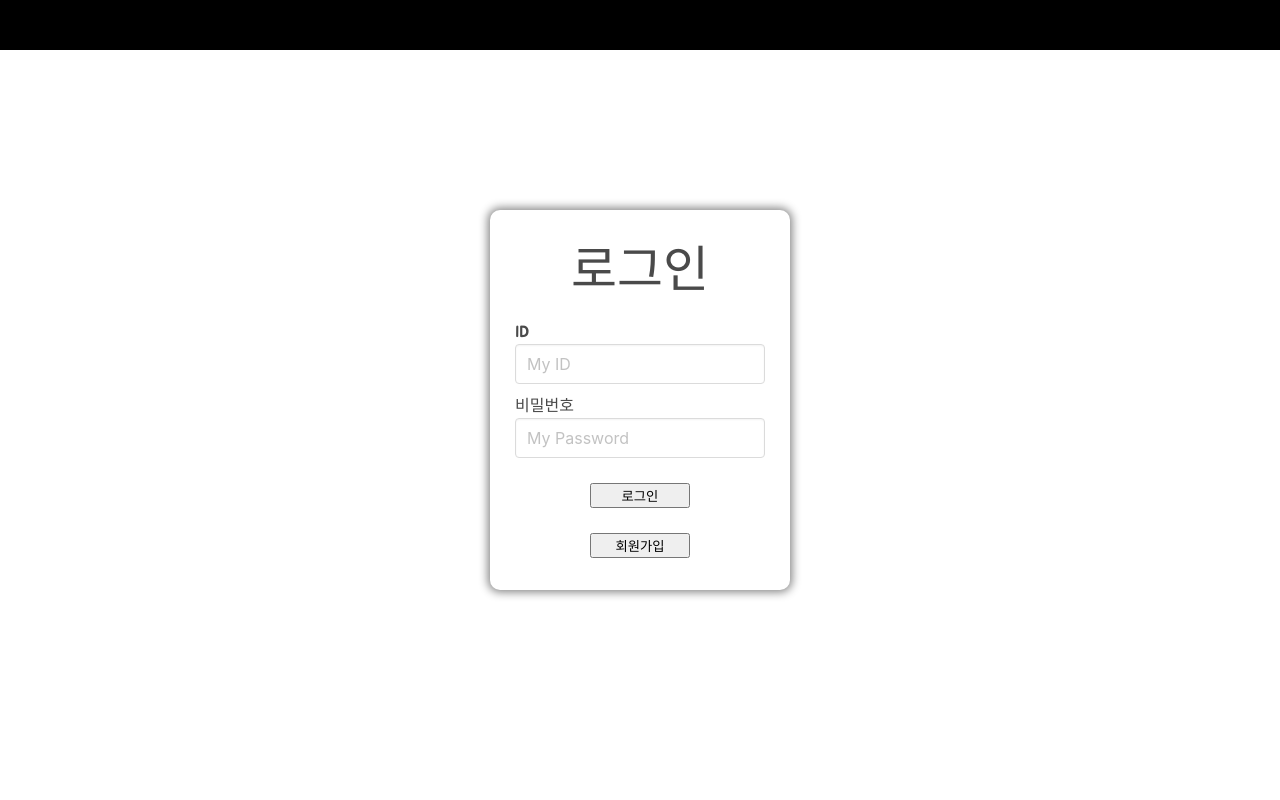
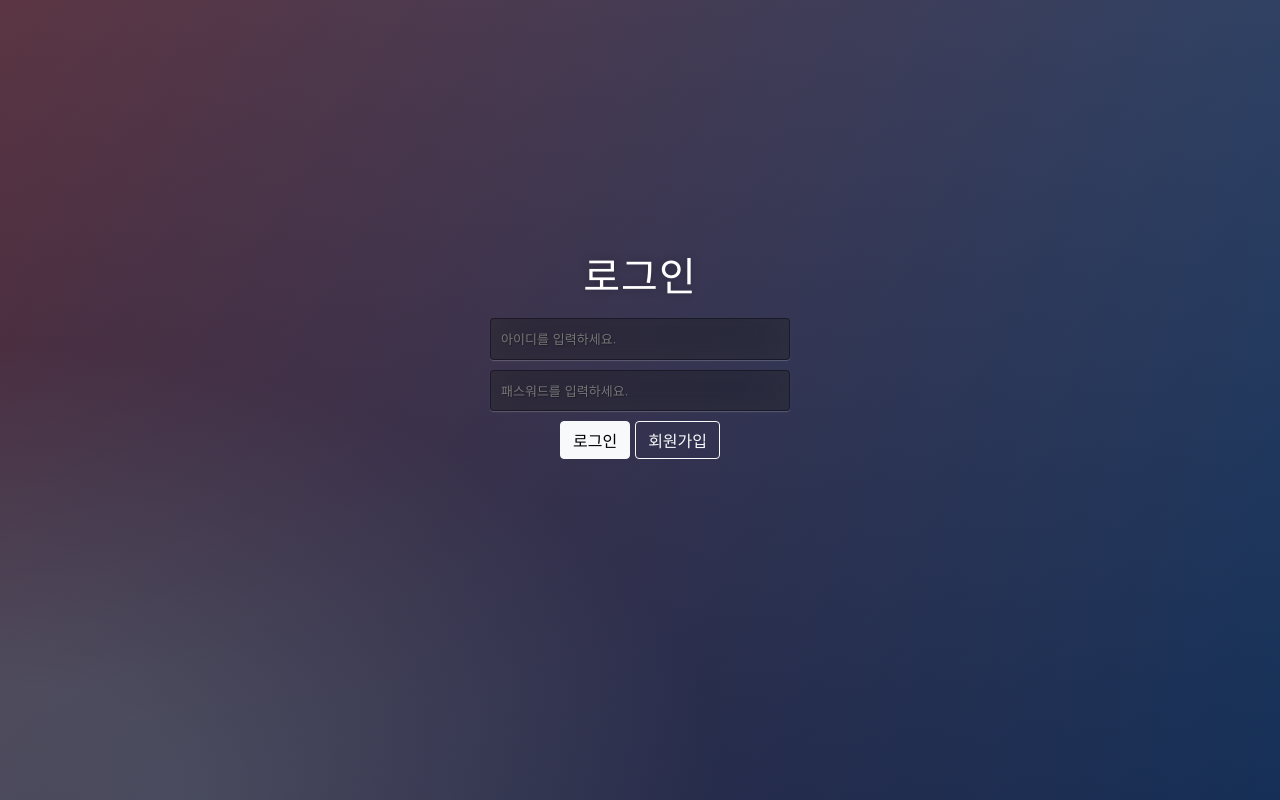
Before and after one commit to jangjh45/today_music, a Flask app: page /login in a window 1280 px wide. Run offline with Flask 2, Linux system fonts and the light colour scheme; some libraries are stand-ins or nearby versions.

Commit message:
feat: login CSS 정상작동확인

```diff
--- /dev/null
+++ b/static/css/loginCss.css
@@ -0,0 +1,80 @@
+@import url(https://fonts.googleapis.com/css?family=Open+Sans);
+
+.btn:hover {
+    color: #333333;
+    text-decoration: none;
+    background-color: #e6e6e6;
+    background-position: 0 -15px;
+    -webkit-transition: background-position 0.1s linear;
+    -moz-transition: background-position 0.1s linear;
+    -ms-transition: background-position 0.1s linear;
+    -o-transition: background-position 0.1s linear;
+    transition: background-position 0.1s linear;
+}
+
+* {
+    -webkit-box-sizing: border-box;
+    -moz-box-sizing: border-box;
+    -ms-box-sizing: border-box;
+    -o-box-sizing: border-box;
+    box-sizing: border-box;
+}
+
+html {
+    width: 100%;
+    height: 100%;
+    overflow: hidden;
+}
+
+body {
+    width: 100%;
+    height: 100%;
+    font-family: 'Open Sans', sans-serif;
+    background: #092756;
+    background: -moz-radial-gradient(0% 100%, ellipse cover, rgba(104, 128, 138, .4) 10%, rgba(138, 114, 76, 0) 40%), -moz-linear-gradient(top, rgba(57, 173, 219, .25) 0%, rgba(42, 60, 87, .4) 100%), -moz-linear-gradient(-45deg, #670d10 0%, #092756 100%);
+    background: -webkit-radial-gradient(0% 100%, ellipse cover, rgba(104, 128, 138, .4) 10%, rgba(138, 114, 76, 0) 40%), -webkit-linear-gradient(top, rgba(57, 173, 219, .25) 0%, rgba(42, 60, 87, .4) 100%), -webkit-linear-gradient(-45deg, #670d10 0%, #092756 100%);
+    background: -o-radial-gradient(0% 100%, ellipse cover, rgba(104, 128, 138, .4) 10%, rgba(138, 114, 76, 0) 40%), -o-linear-gradient(top, rgba(57, 173, 219, .25) 0%, rgba(42, 60, 87, .4) 100%), -o-linear-gradient(-45deg, #670d10 0%, #092756 100%);
+    background: -ms-radial-gradient(0% 100%, ellipse cover, rgba(104, 128, 138, .4) 10%, rgba(138, 114, 76, 0) 40%), -ms-linear-gradient(top, rgba(57, 173, 219, .25) 0%, rgba(42, 60, 87, .4) 100%), -ms-linear-gradient(-45deg, #670d10 0%, #092756 100%);
+    background: -webkit-radial-gradient(0% 100%, ellipse cover, rgba(104, 128, 138, .4) 10%, rgba(138, 114, 76, 0) 40%), linear-gradient(to bottom, rgba(57, 173, 219, .25) 0%, rgba(42, 60, 87, .4) 100%), linear-gradient(135deg, #670d10 0%, #092756 100%);
+    filter: progid:DXImageTransform.Microsoft.gradient(startColorstr='#3E1D6D', endColorstr='#092756', GradientType=1);
+}
+
+.login {
+    position: absolute;
+    top: 50%;
+    left: 50%;
+    margin: -150px 0 0 -150px;
+    width: 300px;
+    height: 300px;
+}
+
+.login h1 {
+    color: #fff;
+    text-shadow: 0 0 10px rgba(0, 0, 0, 0.3);
+    letter-spacing: 1px;
+    text-align: center;
+}
+
+input {
+    width: 100%;
+    margin-bottom: 10px;
+    background: rgba(0, 0, 0, 0.3);
+    border: none;
+    outline: none;
+    padding: 10px;
+    font-size: 13px;
+    color: #fff;
+    text-shadow: 1px 1px 1px rgba(0, 0, 0, 0.3);
+    border: 1px solid rgba(0, 0, 0, 0.3);
+    border-radius: 4px;
+    box-shadow: inset 0 -5px 45px rgba(100, 100, 100, 0.2), 0 1px 1px rgba(255, 255, 255, 0.2);
+    -webkit-transition: box-shadow .5s ease;
+    -moz-transition: box-shadow .5s ease;
+    -o-transition: box-shadow .5s ease;
+    -ms-transition: box-shadow .5s ease;
+    transition: box-shadow .5s ease;
+}
+
+input:focus {
+    box-shadow: inset 0 -5px 45px rgba(100, 100, 100, 0.4), 0 1px 1px rgba(255, 255, 255, 0.2);
+}
--- a/templates/login.html
+++ b/templates/login.html
@@ -1,48 +1,30 @@
 <!doctype html>
 <html lang="en">
 <head>
-  <!-- Webpage Title -->
   <title>로그인 페이지</title>
 
-  <!-- Required meta tags -->
   <meta charset="utf-8">
   <meta name="viewport" content="width=device-width, initial-scale=1, shrink-to-fit=no">
   <!-- Bulma CSS -->
   <link rel="stylesheet" href="https://cdn.jsdelivr.net/npm/bulma@0.9.1/css/bulma.min.css">
+  <!-- 부트스트랩 -->
+  <link href="https://cdn.jsdelivr.net/npm/bootstrap@5.0.2/dist/css/bootstrap.min.css" rel="stylesheet"
+        integrity="sha384-EVSTQN3/azprG1Anm3QDgpJLIm9Nao0Yz1ztcQTwFspd3yD65VohhpuuCOmLASjC" crossorigin="anonymous">
+  <script src="https://ajax.googleapis.com/ajax/libs/jquery/3.5.1/jquery.min.js"></script>
+  <script src="https://cdn.jsdelivr.net/npm/bootstrap@5.0.2/dist/js/bootstrap.bundle.min.js"
+          integrity="sha384-MrcW6ZMFYlzcLA8Nl+NtUVF0sA7MsXsP1UyJoMp4YLEuNSfAP+JcXn/tWtIaxVXM"
+          crossorigin="anonymous"></script>
+  <!-- 폰트 -->
+  <link href="https://fonts.googleapis.com/css2?family=Gowun+Dodum&display=swap" rel="stylesheet">
+  <!-- 로그인 페이지 css -->
+  <link href="../static/css/loginCss.css" rel="stylesheet" type="text/css"/>
   <!-- JS -->
   <script src="https://ajax.googleapis.com/ajax/libs/jquery/3.4.1/jquery.min.js"></script>
   <script src="https://cdnjs.cloudflare.com/ajax/libs/jquery-cookie/1.4.1/jquery.cookie.js"></script>
 
-  <link href="https://fonts.googleapis.com/css2?family=Jua&display=swap" rel="stylesheet">
   <style>
       * {
-          font-family: 'Jua', sans-serif;
-      }
-
-      .mytitle {
-          background-color: black;
-          width: 100%;
-          height: 50px;
-
-          color: white;
-
-          display: flex;
-          flex-direction: column;
-          justify-content: center;
-          align-items: center;
-      }
-
-      .posting-box {
-          height: 380px;
-          width: 300px;
-          border-radius: 10px;
-          padding: 25px;
-          box-shadow: 0px 0px 10px 2px gray;
-
-          position: absolute;
-          top: 50%;
-          left: 50%;
-          transform: translate(-50%, -50%);
+          font-family: 'Gowun Dodum', sans-serif;
       }
 
       .posting-box > h1 {
@@ -56,10 +38,17 @@
           display: block;
       }
 
-      .form-group {
-          margin: 10px 0;
+      .login {
+          text-align: center;
       }
 
+      .login > div {
+          margin-top: 20px;
+      }
+
+      form > button {
+          margin-top: 10px;
+      }
   </style>
 
   <script>
@@ -73,7 +62,7 @@
                       // 로그인이 정상적으로 되면, 토큰을 받아옵니다.
                       // 이 토큰을 mytoken이라는 키 값으로 쿠키에 저장합니다.
                       $.cookie('mytoken', response['token']);
-
+                      console.log('여기냐')
                       alert('로그인 완료!')
                       window.location.href = '/'
                   } else {
@@ -91,23 +80,14 @@
 
 </head>
 <body>
-<div class="mytitle">
-  <h1></h1>
-</div>
-<div class="posting-box" id="post-box">
-  <h1 class="display-4">로그인</h1>
-  <div class="form-group">
-    <label>ID</label>
-    <input type="text" class="input" aria-describedby="emailHelp"
-           id="userid" placeholder="My ID">
+<div class="login">
+  <h1>로그인</h1>
+  <div>
+    <input type="text" id="userid" name="u" placeholder="아이디를 입력하세요." required="required">
+    <input type="password" id="userpw" name="p" placeholder="패스워드를 입력하세요." required="required">
+    <button type="submit" onclick="login()" class="btn btn-light btn-large">로그인</button>
+    <button type="submit" onclick="signUp()" class="btn btn-outline-light btn-large">회원가입</button>
   </div>
-  <div class="form-group">
-    <label>비밀번호</label>
-    <input type="password" class="input" aria-describedby="emailHelp"
-           id="userpw" placeholder="My Password">
-  </div>
-  <button type="submit" onclick="login()" class="btn btn-primary">로그인</button>
-  <button type="submit" onclick="signUp()" class="btn btn-primary">회원가입</button>
 </div>
 </body>
 </html>
```
